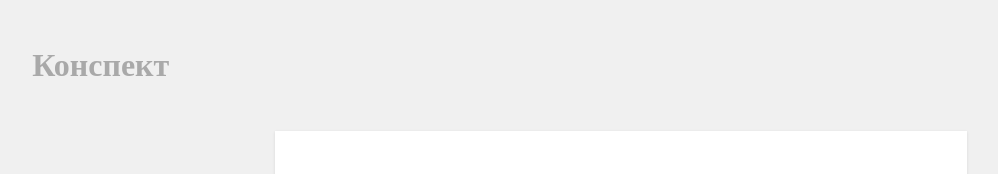
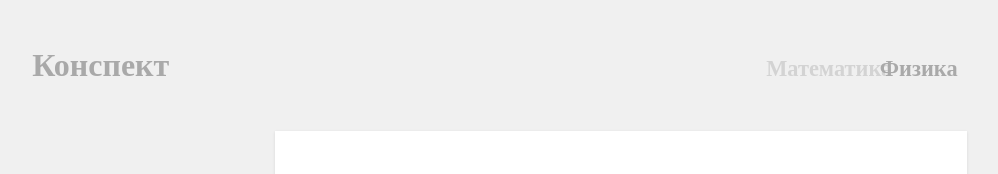
Before and after one commit to Far4Ru/untitled-1, a website: page docs/math.html in a window 1280 px wide. Shown: the top 174 px of the page, without its empty margins (19-1017 px from the left). Drawn offline with nearby package versions, Linux system fonts and the light colour scheme.

Commit message:
Added menu

```diff
--- a/docs/index.css
+++ b/docs/index.css
@@ -16,10 +16,10 @@ body {
 }
 
 #main-title {
-    padding-left: 4%;
-    padding-bottom: 2%;
-    padding-top: 2%;
+    padding: 2% 4% 2% 4%;
     color: darkgrey;
+    display: inline-block;
+    width: 15%;
 }
 
 #left-button-panel {
@@ -39,7 +39,7 @@ body {
 }
 
 #table-of-contents {
-    cursor:pointer
+    cursor: pointer;
 }
 
 @media (max-width: 900px) {
@@ -48,3 +48,21 @@ body {
         margin-left: 0%;
     }
 }
+
+.menu-title {
+    width: 13%;
+    display: inline-block;
+    font-size: 1.4em;
+    padding: 2% 1% 2% 1%;
+    cursor: pointer;
+}
+.highlight {
+    color: lightgrey;
+}
+.unhighlight {
+    color: darkgrey;
+}
+#menu-block {
+    width: 54%;
+    display: inline-block;
+}
--- a/docs/math.html
+++ b/docs/math.html
@@ -18,7 +18,13 @@
     </head>
 
     <body>
-        <h1 id="main-title">Конспект</h1>
+        <div>
+            <h1 id="main-title">Конспект</h1>
+            <div id="menu-block" align="right">
+                <h1 class="menu-title highlight" align="center">Математика</h1>
+                <h1 onclick="window.open('/physics.html')" class="menu-title unhighlight" align="center">Физика</h1>
+            </div>
+        </div>
         <div id="left-button-panel" onclick="openChapterPrevious()"></div>
         <div class="content">
             <div class="left-panel">
```
Also changed, not shown: docs/physics.html (+7 -1 lines).
